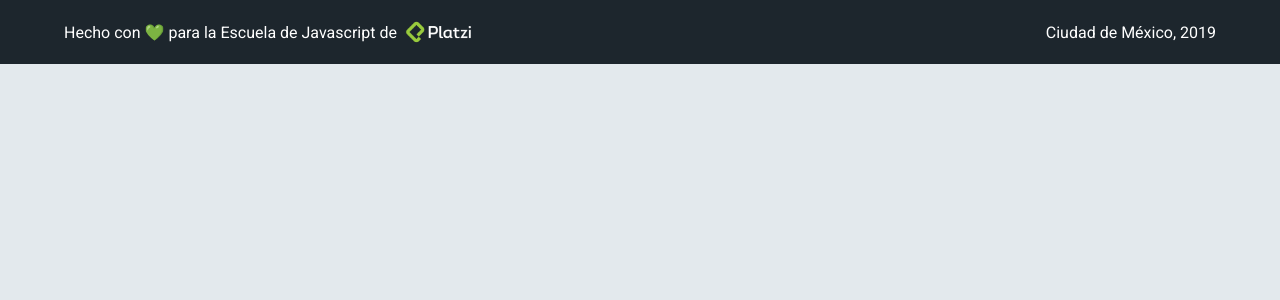
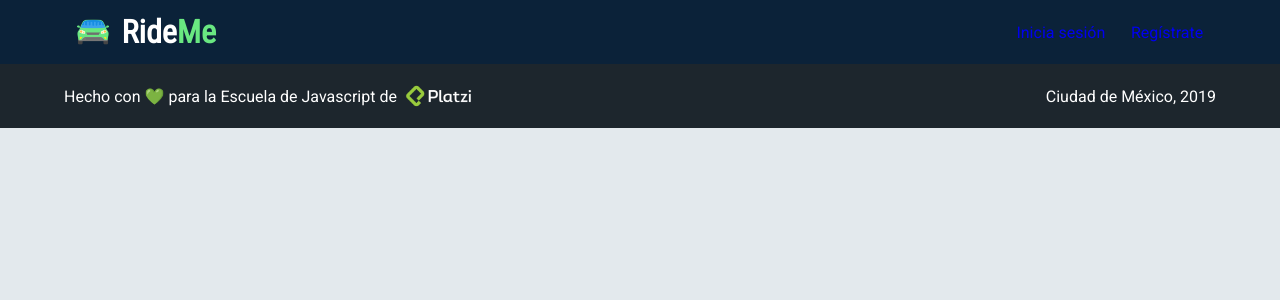
Before and after one commit to luisflorescode/RideMe, a React app: page / in a window 1280 px wide. Shown: the top 300 px of the page. Built offline with nearby package versions, Linux system fonts and the light colour scheme.

Commit message:
Add Horizontal layout

```diff
--- a/src/App.jsx
+++ b/src/App.jsx
@@ -1,14 +1,13 @@
 import React from 'react';
 import { BrowserRouter, Switch, Route } from 'react-router-dom';
 import './assets/styles/App.scss';
-import Header from './components/Header';
-import Footer from './components/Footer';
+import Horizontal from './layouts/Horizontal';
 
 const App = () => (
   <BrowserRouter>
     <Switch>
-      <Route exact path='/login' component={Header} />
-      <Route exact path='/' component={Footer} />
+      <Route exact path='/login' component={Horizontal} />
+      <Route exact path='/' component={Horizontal} />
     </Switch>
   </BrowserRouter>
 );
--- /dev/null
+++ b/src/layouts/Horizontal.jsx
@@ -0,0 +1,13 @@
+import React from 'react';
+import Header from '../components/Header';
+import Footer from '../components/Footer';
+
+const Horizontal = ({ children }) => (
+  <>
+    <Header />
+    {children}
+    <Footer />
+  </>
+);
+
+export default Horizontal;
```
